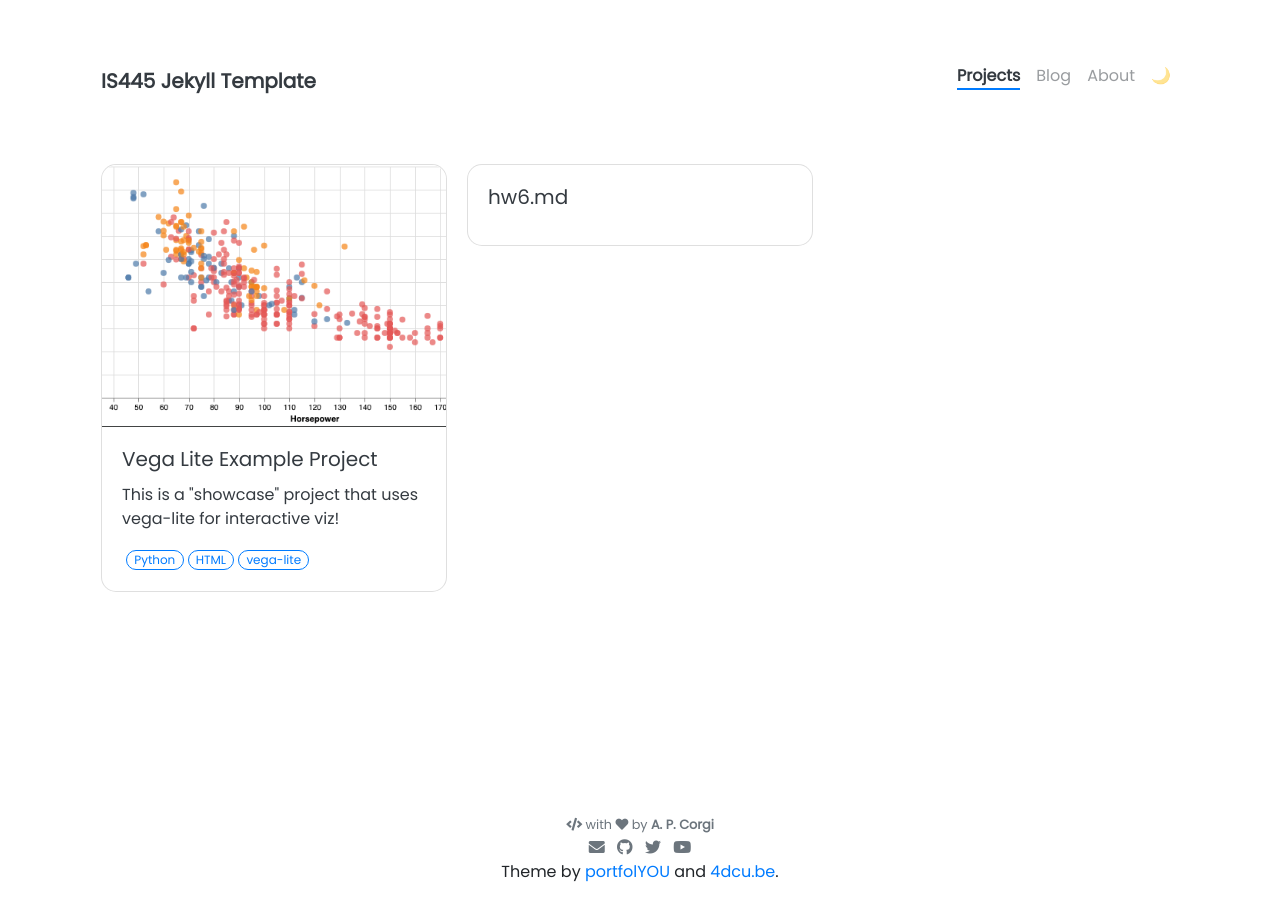
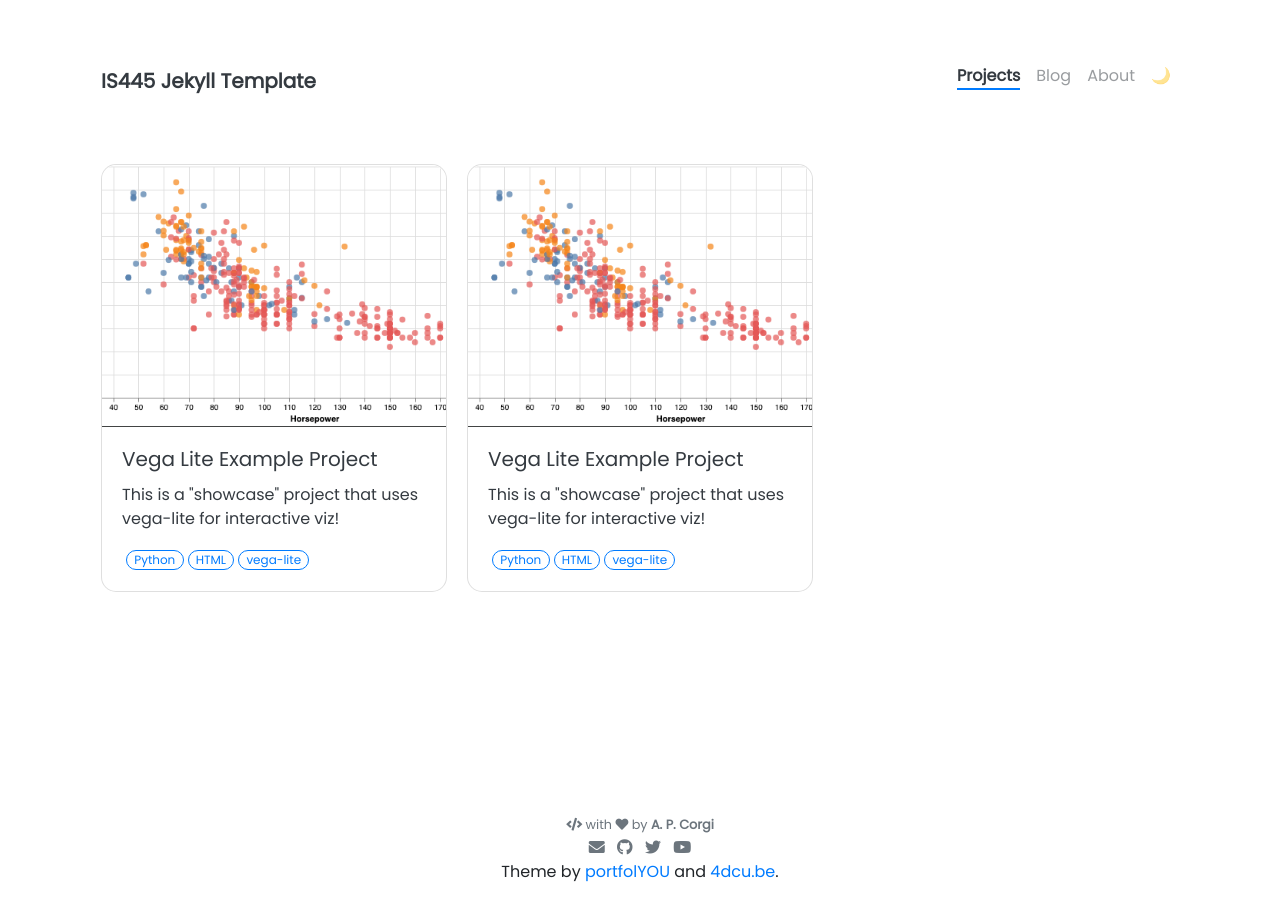
Before and after one commit to diannepark/diannepark.github.io, a Jekyll site: the page built from pages/projects.html, in a window 1280 px wide. Built offline with Jekyll 4.4.1, drawn with Linux system fonts in a browser that asks for light colours; nearby versions of some CDN libraries.

Commit message:
Update hw6.md

```diff
--- a/_projects/hw6.md
+++ b/_projects/hw6.md
@@ -1,13 +1,15 @@
 ---
-name: Homework 6: UFO Sightings Visualizations
-tools: [Python, Altair, Streamlit]
-image: assets/pngs/ufo.png
-description: Visualizing UFO sightings with Altair and vega-lite interactive visualizations
+name: Vega Lite Example Project
+tools: [Python, HTML, vega-lite]
+image: assets/pngs/cars.png
+description: This is a "showcase" project that uses vega-lite for interactive viz!
 custom_js:
   - vega.min
   - vega-lite.min
   - vega-embed.min
+  - justcharts
 ---
+
 
 # Homework 6: UFO Sightings Visualizations
 
```
